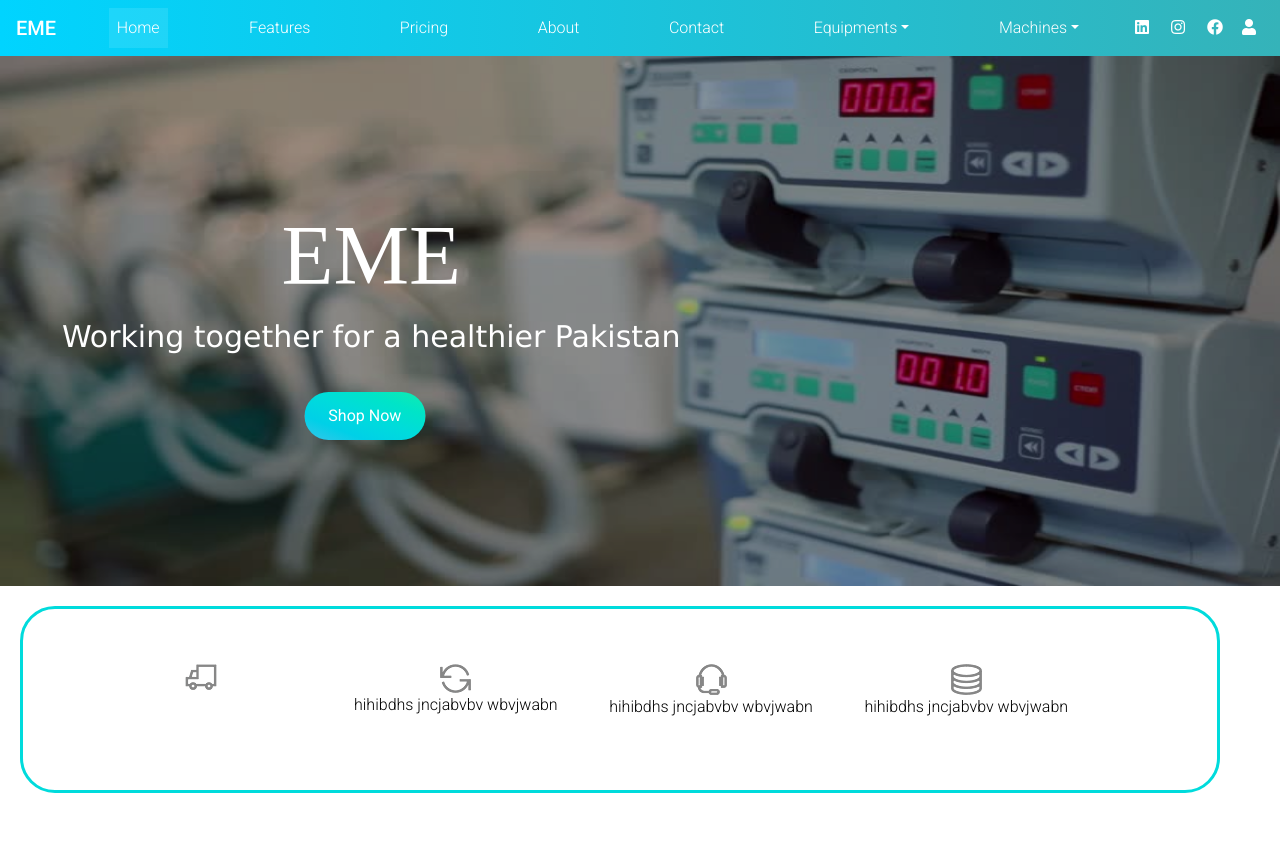
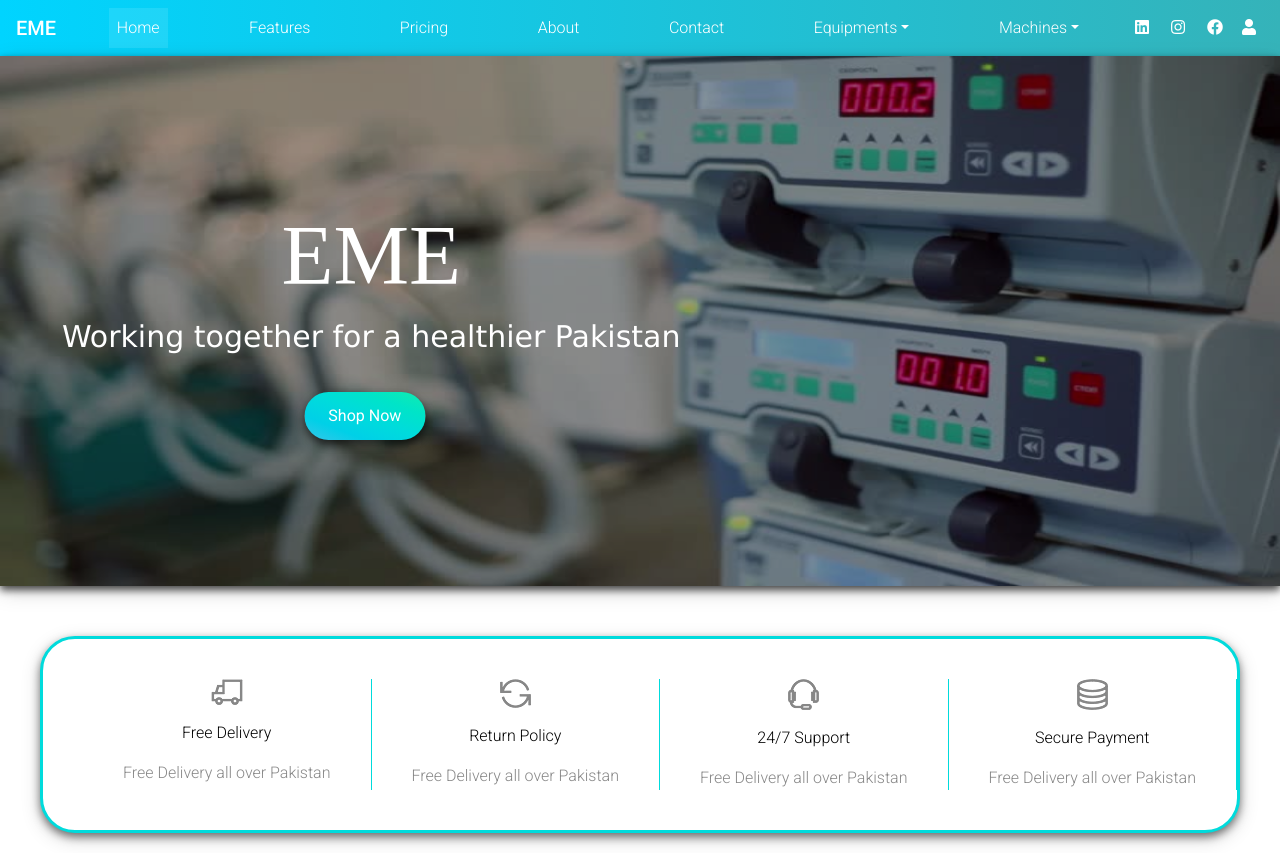
Before and after one commit to SyedMuhammedBilal/EME-REACT, a React (Create React App) app: page / in a window 1280 px wide. Before the commit the page ends 813 px from the top, so only its background shows below. Built offline with nearby package versions, Linux system fonts and the light colour scheme.

Commit message:
Add files via upload

```diff
--- a/src/components/HoriCard.component.js
+++ b/src/components/HoriCard.component.js
@@ -6,25 +6,63 @@ import pic03 from '../img/f-icon3.png'
 import pic04 from '../img/f-icon4.png'
 
 class HoriCard extends Component {
+
+    constructor(props) {
+        super(props)
+
+        this.state = {
+             name1: "Free Delivery",
+             name2: "Return Policy",
+             name3: "24/7 Support",
+             name4: "Secure Payment"
+        };
+    }
+
     render() {
+        const desc1 = "Free Delivery all over Pakistan"
+
         return (
             <div className={Styles.container}>
                 <div className={Styles.box}>
                     <div className={Styles.column}>
                         <img src={pic01} className={Styles.pic1} alt='pic1'/>
-                        <p style={{color:'black'}}></p>
+                        <p></p>
+                        <span style={{
+                            color: 'black',
+                            fontWeight: '400px'
+                        }}>{this.state.name1}</span>
+                        <p></p>
+                        <span className={Styles.des}>{desc1}</span>
                     </div>
                     <div className={Styles.column}>
                         <img src={pic02} className={Styles.pic1} alt='pic2'/>
-                        <p style={{color:'black'}}>hihibdhs jncjabvbv wbvjwabn</p>
+                        <p></p>
+                        <span style={{
+                            color: 'black',
+                            fontWeight: '400px'
+                        }}>{this.state.name2}</span>
+                        <p></p>
+                        <span className={Styles.des}>{desc1}</span>
                     </div>
                     <div className={Styles.column}>
                         <img src={pic03} className={Styles.pic1} alt='pic3'/>
-                        <p style={{color:'black'}}>hihibdhs jncjabvbv wbvjwabn</p>
+                        <p></p>
+                        <span style={{
+                            color: 'black',
+                            fontWeight: '400px'
+                        }}>{this.state.name3}</span>
+                        <p></p>
+                        <span className={Styles.des}>{desc1}</span>
                     </div>
                     <div className={Styles.column}>
                         <img src={pic04} className={Styles.pic1} alt='pic4'/>
-                        <p style={{color:'black'}}>hihibdhs jncjabvbv wbvjwabn</p>
+                        <p></p>
+                        <span style={{
+                            color: 'black',
+                            fontWeight: '400px'
+                        }}>{this.state.name4}</span>
+                        <p></p>
+                        <span className={Styles.des}>{desc1}</span>
                     </div>
                 </div>
             </div>
--- a/src/components/HoriCart.module.css
+++ b/src/components/HoriCart.module.css
@@ -2,9 +2,13 @@
     background-color: white;
     width: 1200px;
     border: 3px solid #00dbdc;
-    padding: 50px;
+    padding: 40px;
     margin: 20px;
+    padding-right: 0px;
     border-radius: 35px;
+    display: flex;
+    flex-flow: row wrap;
+    box-shadow: 0 4px 8px 0 rgba(0, 0, 0, 0.5), 0 6px 20px 0 rgba(0, 0, 0, 0.16);
   }
 
   .container {
@@ -12,6 +16,10 @@
     text-align: center;
     color: white;
     display: flex;
+    flex-direction: row;
+    justify-content: space-around;
+    flex-flow: wrap;
+    top: 30px;
   }
 
 .pic1 {
@@ -19,14 +27,41 @@
     /*padding-right: 960px;*/
     display: flexbox;
     justify-content: space-around;
-    display: ;
+
 }
 .column {
     float: left;
-    width: 23.33%;
-    padding: 5px;
+    width: 24.66%;
+    padding: 0px;
+    flex: 1 0 23%;
+    border-right: .3px solid #00dbdc;
+
   }
 
 img {
     filter: opacity(0.5) drop-shadow(0 0 0 #e6e7e7);
 }
+
+@media (max-width: 991px) {
+    .column {
+        float: left;
+        width: 24.66%;
+        padding: 30px;
+        flex: 1 0 50%;
+    }
+}
+
+@media (max-width: 700px) {
+    .column {
+        float: left;
+        width: 24.66%;
+        padding: 30px;
+        flex: 1 0 70%;
+    }
+}
+
+
+.des {
+    color: rgb(136, 136, 136);
+
+}
--- a/src/components/header.component.js
+++ b/src/components/header.component.js
@@ -27,7 +27,8 @@ class Header extends Component {
                         height: '530px',
                         /*filter: 'blur(2px)',
                         webkitFilter: 'blur(2px)',*/
-                        filter: 'brightness(60%)'
+                        filter: 'brightness(60%)',
+                        boxShadow: '0 4px 8px 0 rgba(0, 0, 0, 0.7), 0 6px 20px 0 rgba(0, 0, 0, 0.15)'
 
                     }} />
                     <button onClick={this.clickHandler} className={Styles.btn}>Shop Now</button>
@@ -36,7 +37,7 @@ class Header extends Component {
                             fontSize: '85px',
                             fontWeight: '500',
                             marginTop: '-80px',
-                            fontFamily: 'Copperplate'
+                            fontFamily: 'Copperplate',
                         }}>
                             {this.state.MainName}
                         </h1>
@@ -48,7 +49,6 @@ class Header extends Component {
                         </span>
                     </div>
                 </div>
-
             </div>
         );
     }
--- a/src/components/header.module.css
+++ b/src/components/header.module.css
@@ -23,6 +23,7 @@
   border: none;
   cursor: pointer;
   border-radius: 30px;
+  box-shadow: 0 4px 8px 0 rgba(0, 0, 0, 0.5), 0 5px 10px 0 rgba(0, 0, 0, 0.16);
 }
 
   /* Centered text */
```
Also changed, not shown: src/components/HoriCard.js (added, +13 -0 lines).
